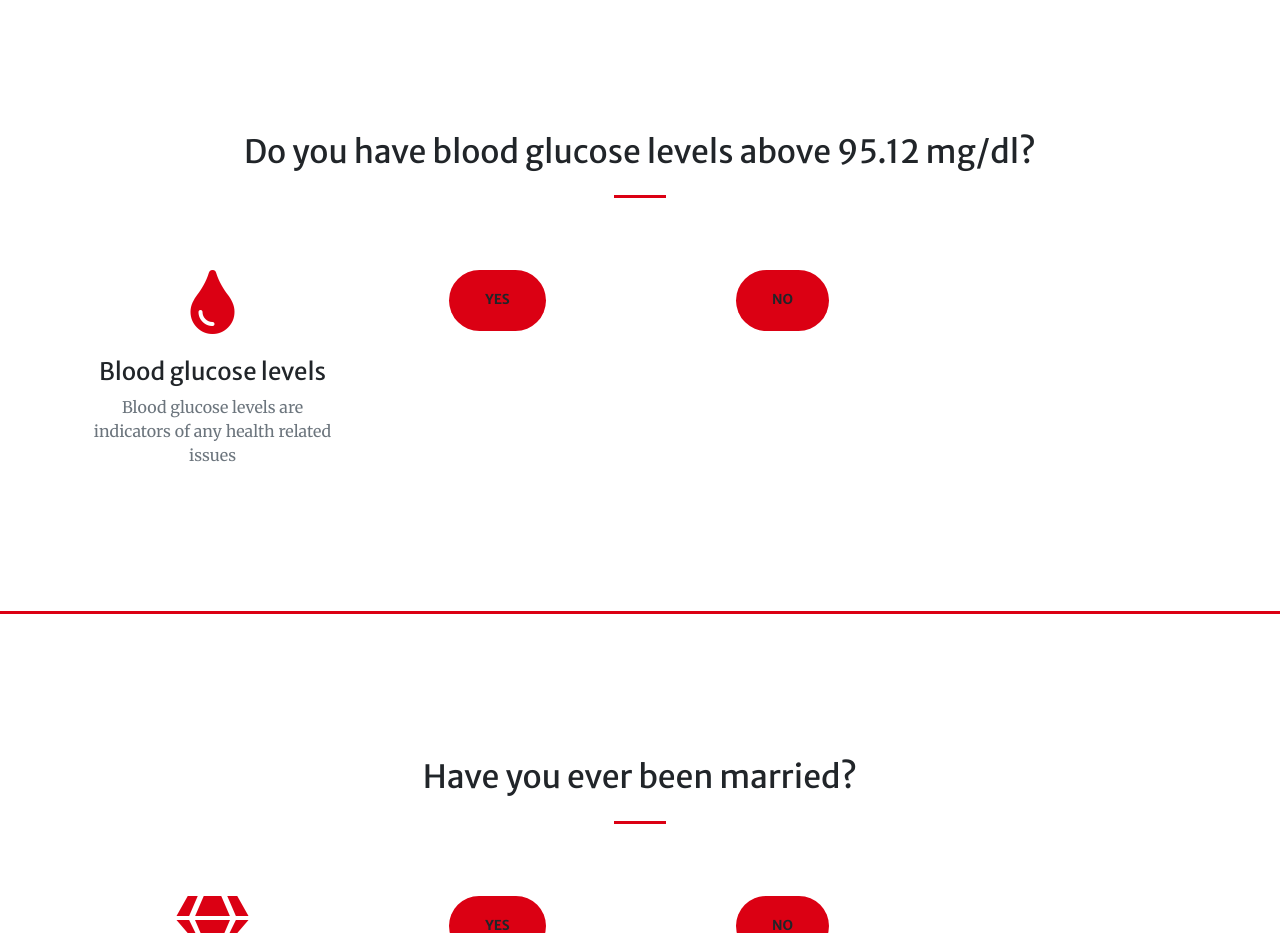
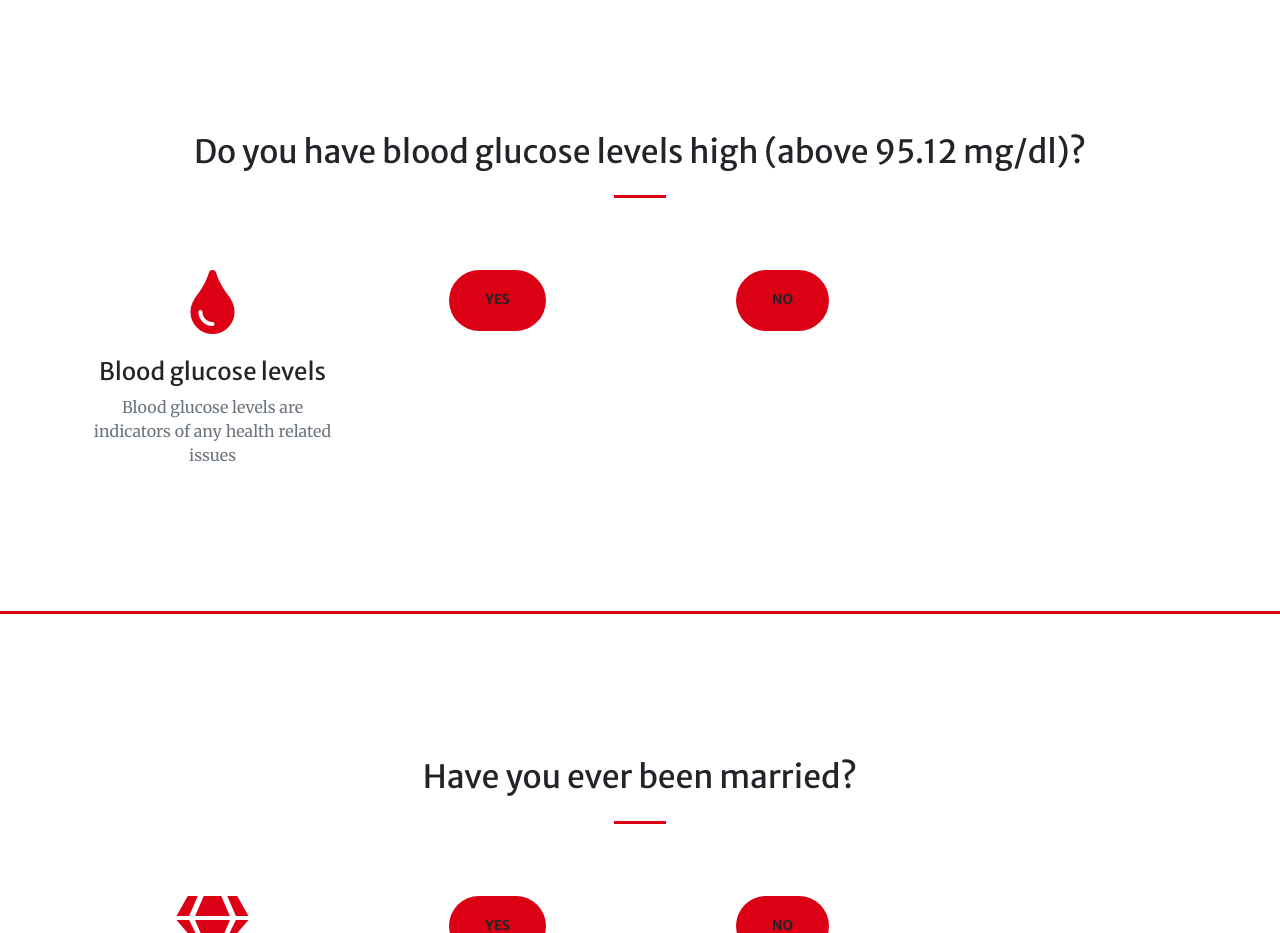
Before and after one commit to Keshav-Pandey/Heart-Risk-and-Insurance-Premium-Calculator, a website with bundled scripts: page Website/index.html in a window 1280 px wide. Shown: the part 3860-4793 px from the top of the page. Built offline with nearby package versions, Linux system fonts and the light colour scheme.

Commit message:
Update glucose question

```diff
--- a/Website/index.html
+++ b/Website/index.html
@@ -208,7 +208,7 @@
     <!-- Glucose Section -->
     <section class="page-section" id="glucose">
       <div class="container">
-        <h2 class="text-center mt-0">Do you have blood glucose levels above 95.12 mg/dl?</h2>
+        <h2 class="text-center mt-0">Do you have blood glucose levels high (above 95.12 mg/dl)?</h2>
         <hr class="divider my-4">
         <div class="row">
           <div class="col-lg-3 col-md-6 text-center">
```
